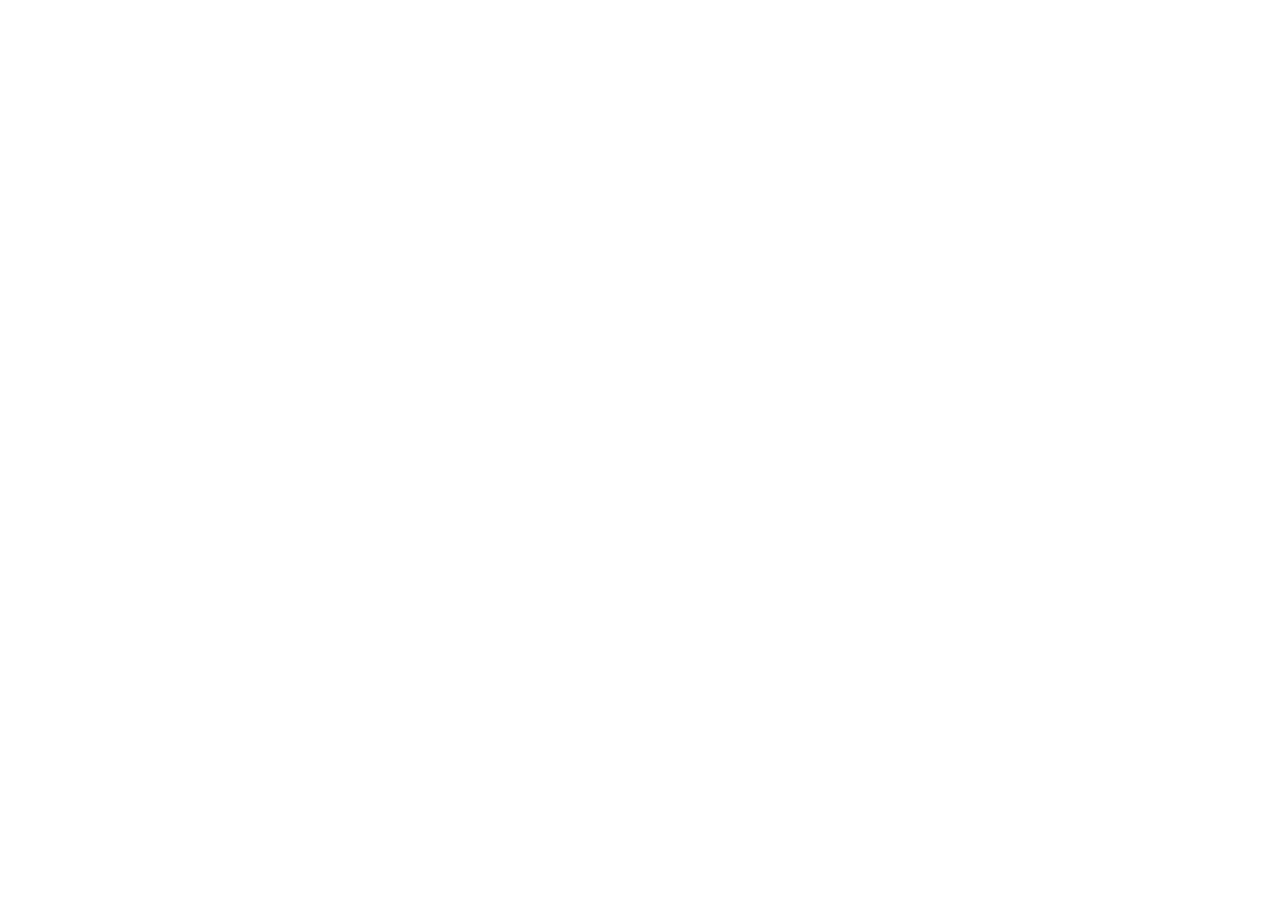
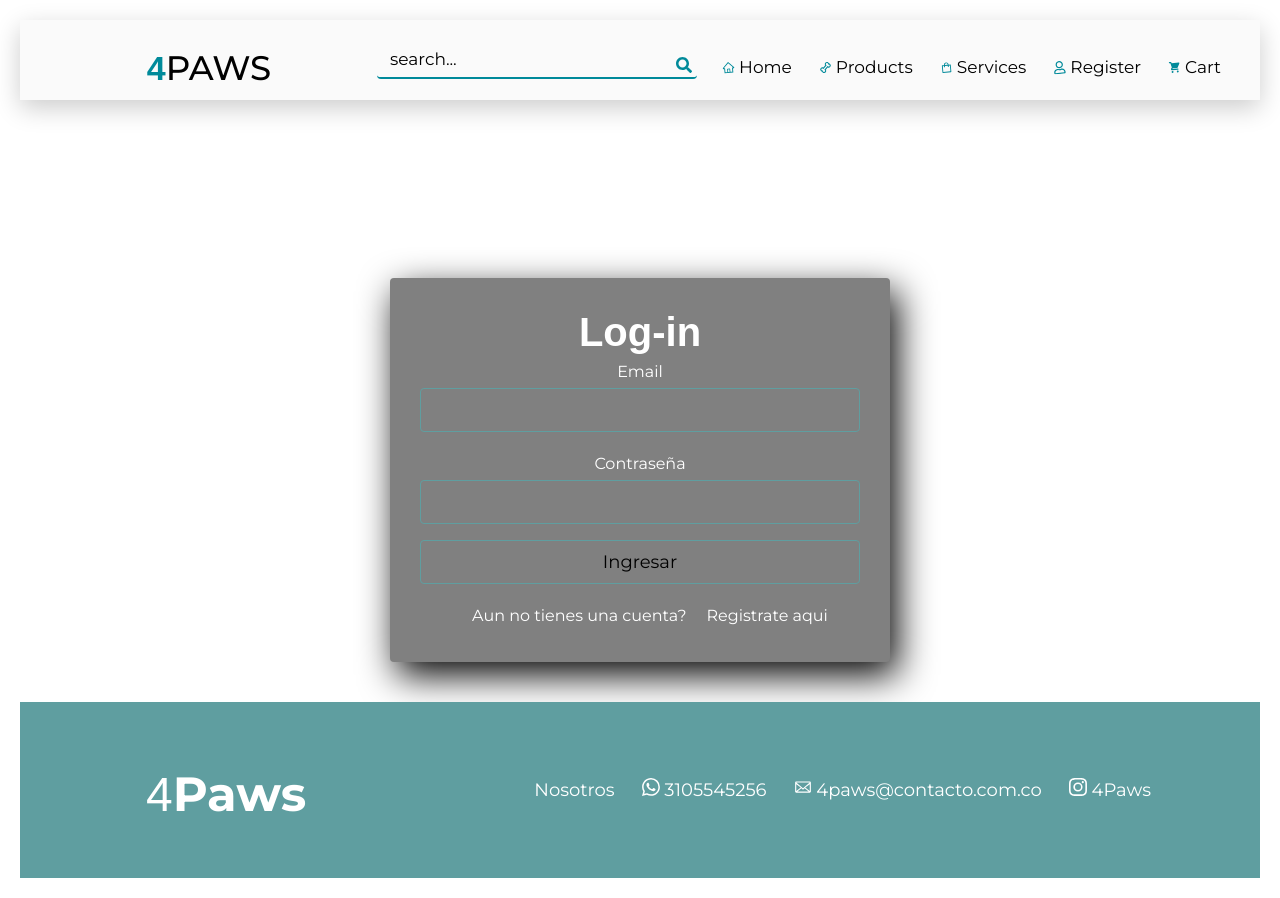
Before and after one commit to jpcortesg1/4-paws, a React (Vite) app in the folder client/: page /login in a window 1280 px wide. Before the commit this address had no page. Before the commit the page ends 800 px from the top, so only its background shows below. Built offline with nearby package versions, Linux system fonts and the light colour scheme.

Commit message:
se agrego clase producto, login

```diff
--- a/client/src/App.jsx
+++ b/client/src/App.jsx
@@ -3,6 +3,7 @@
 import Services from "./pages/services/Services";
 import Products from "./pages/products/Products";
 import Product from "./pages/product/Product";
+import Login from "./pages/login/Login";
 
 import { BrowserRouter, Routes, Route } from "react-router-dom";
 
@@ -19,6 +20,7 @@
           <Route path="/services" element={<Services />} />
           <Route path="/products" element={<Products />} />
           <Route path="/product" element={<Product />} />
+          <Route path="/login" element={<Login />} />
         </Routes>
       </BrowserRouter>
     </div>
--- a/client/src/components/topbar/Topbar.jsx
+++ b/client/src/components/topbar/Topbar.jsx
@@ -19,7 +19,7 @@
     <div className="topbar">
       <div className="topbarWrapper">
         <div className="topbarLeft">
-          <h1 className="topbarTitle">
+          <h1 className="topbarTitle" onClick={() => navigation("/")}>
             4<span>PAWS</span>
           </h1>
         </div>
@@ -89,45 +89,6 @@
           </div>
         </div>
       </div>
-      {/* <header class="header">
-        <div class="contenedor">
-          <div class="barra">
-            <a class="logo" href="#">
-              <h1 class="logo__nombre no-margin centrar-texto">
-                4<span class="logo__bold">{title}</span>
-              </h1>
-            </a>
-            <div className="search">
-              <input type="text" placeholder="Search..." />
-            </div>
-            <nav class="navegacion">
-              <a href="#" class="navegacion__enlace">
-                Inicio
-              </a>
-              <a href="#" class="navegacion__enlace">
-                Productos
-              </a>
-              <a href="#" class="navegacion__enlace">
-                Servicios
-              </a>
-              <a
-                class="navegacion__enlace"
-                onClick={() => navigation("/register")}
-              >
-                Register
-              </a>
-            </nav>
-          </div>
-        </div>
-
-        <div class="header__texto">
-          <h2 class="no-margin">4Paws es tu mejor herramienta</h2>
-          <p class="no-margin">
-            Aca podras adquirir productos, servicios y muchas cosas mas para tu
-            mascota
-          </p>
-        </div>
-      </header> */}
     </div>
   );
 }
--- a/client/src/pages/home/Home.jsx
+++ b/client/src/pages/home/Home.jsx
@@ -29,41 +29,41 @@
   return (
     <div className="home">
       <Topbar title="Martin" />
-      <div class="contenedor contenido-principal">
-        <main class="blog">
+      <div className="contenedor contenido-principal">
+        <main className="blog">
           <h3>Servicios mas usados</h3>
 
-          <article class="entrada">
-            <div class="entrada__imagen">
+          <article className="entrada">
+            <div className="entrada__imagen">
               <img
                 src="https://entrecaninos.co/sitio/wp-content/uploads/2022/04/ENTRECANINOS-2.png"
                 alt=""
               />
             </div>
 
-            <div class="entrada__contenido">
-              <h4 class="no-margin">Entrecaninos</h4>
+            <div className="entrada__contenido">
+              <h4 className="no-margin">Entrecaninos</h4>
               <p>
                 Guarderia canina ubicada en el aeropuerto internacional jose
                 maria cordova con diferentes paquetes posibles para dejar a tu
                 mascota en las mejores manos
               </p>
-              <a onClick={() => navigation("/product")} class="boton boton--primario">
+              <a onClick={() => navigation("/product")} className="boton boton--primario">
                 Ver mas
               </a>
             </div>
           </article>
 
-          <article class="entrada">
-            <div class="entrada__imagen">
+          <article className="entrada">
+            <div className="entrada__imagen">
               <img
                 src="https://files.rcnradio.com/2021-04/Paseador%20de%20perros.jpg"
                 alt=""
               />
             </div>
 
-            <div class="entrada__contenido">
-              <h4 class="no-margin">Jorge Granados</h4>
+            <div className="entrada__contenido">
+              <h4 className="no-margin">Jorge Granados</h4>
               <p>
                 Paseador canino con mas de 15 años de expereincia. Tu perro
                 podra experimentar nuevas experiencias y tener una excelente
@@ -71,72 +71,72 @@
                 tarifas que se adaptan a todas las personas. Contactame para mas
                 informacion
               </p>
-              <a href="entrada.html" class="boton boton--primario">
+              <a onClick={() => navigation("/product")} className="boton boton--primario">
                 Ver mas
               </a>
             </div>
           </article>
 
-          <article class="entrada">
-            <div class="entrada__imagen">
+          <article className="entrada">
+            <div className="entrada__imagen">
               <img
                 src="https://img.lalr.co/cms/2015/09/08165418/spacanino.jpg"
                 alt=""
               />
             </div>
 
-            <div class="entrada__contenido">
-              <h4 class="no-margin">Peluqueria Mascotas Felices</h4>
+            <div className="entrada__contenido">
+              <h4 className="no-margin">Peluqueria Mascotas Felices</h4>
               <p>
                 Peluqueria especializada en mascotas de todos los tipos.
                 Manejamos diferentes servicios desde baños simples hasta spa
                 completo con el mayor cuidado para tu mascota. Que estas
                 esperando.
               </p>
-              <a href="entrada.html" class="boton boton--primario">
+              <a onClick={() => navigation("/product")} className="boton boton--primario">
                 Ver mas
               </a>
             </div>
           </article>
         </main>
-        <aside class="sidebar">
+        <aside className="sidebar">
           <h3>Productos mas comprados</h3>
 
-          <ul class="cursos nopadding">
-            <li class="widget-curso">
-              <h4 class="no-margin">Kong</h4>
+          <ul className="cursos nopadding">
+            <li className="widget-curso">
+              <h4 className="no-margin">Kong</h4>
               <img
                 src="https://iconopet.com/sitio/wp-content/uploads/2015/10/035585111315-scaled.jpg"
                 alt=""
               />
-              <p class="widget-curso__label">
+              <p className="widget-curso__label">
                 Precio: 56.000
-                <p class="widget-curso__info">
+                <p className="widget-curso__info">
                   Indispensable para que tu mascota pueda estar tranquila en
                   casa y pueda estimular su gusto y olfato
                 </p>
               </p>
-              <a onClick={() => navigation('/producto')} class="boton">
+              <a onClick={() => navigation('/product')} className="boton boton--primario">
                 Mas Informacion
               </a>
             </li>
 
-            <li class="widget-curso">
-              <h4 class="no-margin">Comederos elevados</h4>
+            <li className="widget-curso">
+              <h4 className="no-margin">Comederos elevados</h4>
               <img
                 src="https://i0.wp.com/monamipetshop.com/wp-content/uploads/2021/05/Tazones-RUFO-min.png?fit=800%2C800&ssl=1"
                 alt=""
               />
-              <p class="widget-curso__label">
+              <p className="widget-curso__label">
                 Precio: 40.000
-                <span class="widget-curso__info">
+                <span className="widget-curso__info">
                   Comederos para mascotas. Sirve para todo tipo de mascotas y le
                   un toque mas elegante a tu casa y a tu mascota. Tenemos
                   diferentes precios y tamaños. Que estas esperando. Consigue el
                   tuyo ahora
                 </span>
               </p>
-              <a onClick={() => navigation('/producto')} class="boton">
+              <a onClick={() => navigation('/product')} className="boton boton--primario">
                 Mas Informacion
               </a>
             </li>
@@ -144,21 +144,21 @@
         </aside>
       </div>
 
-      <footer class="footer">
-        <div class="contenedor">
-          <div class="barra">
-            <a class="logo" href="index.html">
-              <h1 class="logo__nombre no-margin centrar-texto">
-                4<span class="logo__bold">Paws</span>
+      <footer className="footer">
+        <div className="contenedor">
+          <div className="barra">
+            <a className="logo" href="index.html">
+              <h1 className="logo__nombre no-margin centrar-texto">
+                4<span className="logo__bold">Paws</span>
               </h1>
             </a>
-            <nav class="navegacion">
-              <a href="nosotros.html" class="navegacion__enlace">
+            <nav className="navegacion">
+              <a href="nosotros.html" className="navegacion__enlace">
                 Nosotros
               </a>
-                <a href="whatsapp.com" class="navegacion__enlace"> <BsWhatsapp/> 3105545256</a>
-                <a href="gmail.com" class="navegacion__enlace"><GoMail/> 4paws@contacto.com.co</a>
-                <a href="instagram.com" class="navegacion__enlace"><BsInstagram /> 4Paws</a>
+                <a href="whatsapp.com" className="navegacion__enlace"> <BsWhatsapp/> 3105545256</a>
+                <a href="gmail.com" className="navegacion__enlace"><GoMail/> 4paws@contacto.com.co</a>
+                <a href="instagram.com" className="navegacion__enlace"><BsInstagram /> 4Paws</a>
 
 
             </nav>
--- a/client/src/pages/login/Login.jsx
+++ b/client/src/pages/login/Login.jsx
@@ -5,12 +5,6 @@
 import { BsInstagram, BsWhatsapp } from 'react-icons/bs';
 import { GoMail } from 'react-icons/go';
 
-// const nombre = document.getElementById("nombres");
-// const apellidos = document.getElementById("apellidos");
-// const email = document.getElementById("correo");
-// const contraseña = document.getElementById("contraseña");
-// const registrar = document.getElementById("registrar");
-// const listaInputs = document.querySelectorAll(".boton");
 const Login = () => {
 
     const { register, formState: { errors }, watch, handleSubmit } = useForm();
@@ -21,51 +15,70 @@
 return (
     <div>
         <Topbar title="Martin" />
+        <div className="contenedor">
+            <div className="barra">
+                <a className="logo" href="#">
+                    <h1 className="logo__nombre no-margin centrar-texto">4<span className="logo__bold">PAWS</span></h1>
+                </a>
+                <nav className="navegacion">
+                    <a href="#" className="navegacion__enlace">Inicio</a>
+                    <a href="#" className="navegacion__enlace">Productos</a>
+                    <a href="#" className="navegacion__enlace">Servicios</a>
+                    <a href="http://localhost:5173/register" className="navegacion__enlace">Perfil</a>
 
+                </nav>
+            </div>
+        </div>
 
-    <div class="loginCenter">
-    <h1>Login</h1>
-    <form method="post">
-      <div class="loginTxt_field">
-        <input class="loginInput" type="text" required/>
-        <span></span>
-        <label>Username</label>
-      </div>
-      <div class="loginTxt_field">
-        <input class="loginInput" type="password" required/>
-        <span></span>
-        <label>Password</label>
-      </div>
-      <div class="loginPass">Forgot Password?</div>
-      <input class="loginInput" type="submit" value="Login"/>
-      <div class="loginSignup_link">
-        No estas registrado <a href="#">Signup</a>
-      </div>
+    <form className="form-register" onSubmit={handleSubmit(onSubmit)}>
+    <h2>Log-in</h2>
+        <div>
+            <label>Email</label>
+            <input  type="email" {...register('email', {
+                required: true,
+                pattern: /^[^\s@]+@[^\s@]+\.[^\s@]+$/i
+            })}/>
+            {errors.email?.type === 'required' && <p>El campo email es requerido</p>}
+            {errors.email?.type === 'pattern' && <p>El formato de email es incorrecto</p>}
+        </div>
+
+        <div>
+            <label>Contraseña</label>
+            <input  type="password" {...register('password', {
+               required: true
+            })}/>
+            {errors.password?.type === 'required' && <p>El campo contraseña es requerido</p>}
+        </div>
+
+        <input type="submit" value="Ingresar" />
+
+        <div>
+            <label>Aun no tienes una cuenta?</label>
+            <a href="">Registrate aqui</a>
+        </div>
     </form>
-  </div>
 
-    <footer class="footer">
-        <div class="contenedor">
-          <div class="barra">
-            <a class="logo" href="index.html">
-              <h1 class="logo__nombre no-margin centrar-texto">
-                4<span class="logo__bold">Paws</span>
+    <footer className="footer">
+        <div className="contenedor">
+          <div className="barra">
+            <a className="logo" href="index.html">
+              <h1 className="logo__nombre no-margin centrar-texto">
+                4<span className="logo__bold">Paws</span>
               </h1>
             </a>
-            <nav class="navegacion">
-              <a href="nosotros.html" class="navegacion__enlace">
+            <nav className="navegacion">
+              <a href="nosotros.html" className="navegacion__enlace">
                 Nosotros
               </a>
+                <a href="whatsapp.com" className="navegacion__enlace"> <BsWhatsapp/> 3105545256</a>
+                <a href="gmail.com" className="navegacion__enlace"><GoMail/> 4paws@contacto.com.co</a>
+                <a href="instagram.com" className="navegacion__enlace"><BsInstagram /> 4Paws</a>
 
-                <a href="whatsapp.com" class="navegacion__enlace"> <BsWhatsapp/> 3105545256</a>
-                <a href="gmail.com" class="navegacion__enlace"><GoMail/> 4paws@contacto.com.co</a>
-                <a href="instagram.com" class="navegacion__enlace"><BsInstagram /> 4Paws</a>
 
             </nav>
           </div>
         </div>
       </footer>
-
 </div>
 
    );
--- a/client/src/pages/product/product.css
+++ b/client/src/pages/product/product.css
@@ -69,4 +69,5 @@
   margin-left: 3rem;
   box-shadow: 7px 13px 30px #000;
   border-radius: 10px;
+  padding: 1rem;
 }
--- a/client/src/pages/product/product.jsx
+++ b/client/src/pages/product/product.jsx
@@ -3,6 +3,9 @@
 import { FaCss3Alt } from "react-icons/fa";
 import "./product.css";
 import Topbar from "../../components/topbar/Topbar";
+import { BsInstagram, BsWhatsapp } from 'react-icons/bs';
+import { GoMail } from 'react-icons/go';
+
 
 export default function Products() {
   return (
@@ -37,22 +40,19 @@
     </div>
   </div>
 
-    <footer class="footer">
-        <div class="contenedor">
-          <div class="barra">
-            <a class="logo" href="index.html">
-              <h1 class="logo__nombre no-margin centrar-texto">
-                4<span class="logo__bold">Paws</span>
+  <footer className="footer">
+    <div className="contenedor">
+      <div className="barra">
+        <a className="logo" href="index.html">
+          <h1 className="logo__nombre no-margin centrar-texto">
+            4<span className="logo__bold">Paws</span>
           </h1>
         </a>
-            <nav class="navegacion">
-              <a href="nosotros.html" class="navegacion__enlace">
-                Nosotros
-              </a>
-
-                <a href="whatsapp.com" class="navegacion__enlace"> <BsWhatsapp/> 3105545256</a>
-                <a href="gmail.com" class="navegacion__enlace"><GoMail/> 4paws@contacto.com.co</a>
-                <a href="instagram.com" class="navegacion__enlace"><BsInstagram /> 4Paws</a>
+          <nav className="navegacion">
+            <a href="nosotros.html" className="navegacion__enlace">Nosotros</a>
+            <a href="whatsapp.com" className="navegacion__enlace"> <BsWhatsapp/> 3105545256</a>
+            <a href="gmail.com" className="navegacion__enlace"><GoMail/> 4paws@contacto.com.co</a>
+            <a href="instagram.com" className="navegacion__enlace"><BsInstagram /> 4Paws</a>
 
           </nav>
       </div>
--- a/client/src/pages/products/Products.jsx
+++ b/client/src/pages/products/Products.jsx
@@ -160,22 +160,22 @@
             <div className="linea"></div>
         </div>
     </div>
-    <footer class="footer">
-        <div class="contenedor">
-          <div class="barra">
-            <a class="logo" href="index.html">
-              <h1 class="logo__nombre no-margin centrar-texto">
-                4<span class="logo__bold">Paws</span>
+    <footer className="footer">
+        <div className="contenedor">
+          <div className="barra">
+            <a className="logo" href="index.html">
+              <h1 className="logo__nombre no-margin centrar-texto">
+                4<span className="logo__bold">Paws</span>
               </h1>
             </a>
-            <nav class="navegacion">
-              <a href="nosotros.html" class="navegacion__enlace">
+            <nav className="navegacion">
+              <a href="nosotros.html" className="navegacion__enlace">
                 Nosotros
               </a>
 
-                <a href="whatsapp.com" class="navegacion__enlace"> <BsWhatsapp/> 3105545256</a>
-                <a href="gmail.com" class="navegacion__enlace"><GoMail/> 4paws@contacto.com.co</a>
-                <a href="instagram.com" class="navegacion__enlace"><BsInstagram /> 4Paws</a>
+                <a href="whatsapp.com" className="navegacion__enlace"> <BsWhatsapp/> 3105545256</a>
+                <a href="gmail.com" className="navegacion__enlace"><GoMail/> 4paws@contacto.com.co</a>
+                <a href="instagram.com" className="navegacion__enlace"><BsInstagram /> 4Paws</a>
 
             </nav>
           </div>
--- a/client/src/pages/register/Register.jsx
+++ b/client/src/pages/register/Register.jsx
@@ -1,14 +1,11 @@
 import { FaCss3Alt } from "react-icons/fa";
 import Topbar from "../../components/topbar/Topbar";
 import "./register.css";
+import { useNavigate } from "react-router-dom";
 import { appendErrors, useForm } from "react-hook-form"
+import { BsInstagram, BsWhatsapp } from 'react-icons/bs';
+import { GoMail } from 'react-icons/go';
 
-// const nombre = document.getElementById("nombres");
-// const apellidos = document.getElementById("apellidos");
-// const email = document.getElementById("correo");
-// const contraseña = document.getElementById("contraseña");
-// const registrar = document.getElementById("registrar");
-// const listaInputs = document.querySelectorAll(".boton");
 const Register = () => {
 
     const { register, formState: { errors }, watch, handleSubmit } = useForm();
@@ -16,19 +13,26 @@
     const onSubmit = (data) => {
         console.log(data);
     }
+
+    const navigate = useNavigate();
+
+    const navigation = (url) => {
+        navigate(url);
+      };
+
 return (
     <div>
         <Topbar title="Martin" />
-        <div class="contenedor">
-            <div class="barra">
-                <a class="logo" href="#">
-                    <h1 class="logo__nombre no-margin centrar-texto">4<span class="logo__bold">PAWS</span></h1>
+        <div className="contenedor">
+            <div className="barra">
+                <a className="logo" href="#">
+                    <h1 className="logo__nombre no-margin centrar-texto">4<span className="logo__bold">PAWS</span></h1>
                 </a>
-                <nav class="navegacion">
-                    <a href="#" class="navegacion__enlace">Inicio</a>
-                    <a href="#" class="navegacion__enlace">Productos</a>
-                    <a href="#" class="navegacion__enlace">Servicios</a>
-                    <a href="http://localhost:5173/register" class="navegacion__enlace">Perfil</a>
+                <nav className="navegacion">
+                    <a href="#" className="navegacion__enlace">Inicio</a>
+                    <a href="#" className="navegacion__enlace">Productos</a>
+                    <a href="#" className="navegacion__enlace">Servicios</a>
+                    <a href="http://localhost:5173/register" className="navegacion__enlace">Perfil</a>
 
                 </nav>
             </div>
@@ -126,29 +130,30 @@
             })}/>
             {errors.termsconditions?.type === 'required' && <p>Debes aceptar los terminos y condiciones</p>}
         </div>
-        <input type="submit" value="Enviar" />
+        <input type="submit" value="Registrarme" />
 
         <div>
             <label>Ya tienes una cuenta?</label>
-            <a href="">Ingresa aqui</a>
+            <a onClick={() => navigation("/login")} className="IrLogin">Ingresa aqui</a>
         </div>
     </form>
 
-    <footer class="footer">
-        <div class="contenedor">
-          <div class="barra">
-            <a class="logo" href="index.html">
-              <h1 class="logo__nombre no-margin centrar-texto">
-                4<span class="logo__bold">Paws</span>
+    <footer className="footer">
+        <div className="contenedor">
+          <div className="barra">
+            <a className="logo" href="index.html">
+              <h1 className="logo__nombre no-margin centrar-texto">
+                4<span className="logo__bold">Paws</span>
               </h1>
             </a>
-            <nav class="navegacion">
-              <a href="nosotros.html" class="navegacion__enlace">
+            <nav className="navegacion">
+              <a href="nosotros.html" className="navegacion__enlace">
                 Nosotros
               </a>
-                <a href="contacto.html" class="navegacion__enlace">3105545256</a>
-                <a href="contacto.html" class="navegacion__enlace">4paws@contacto.com.co</a>
-                <a href="contacto.html" class="navegacion__enlace">4Paws</a>
+
+                <a href="whatsapp.com" className="navegacion__enlace"> <BsWhatsapp/> 3105545256</a>
+                <a href="gmail.com" className="navegacion__enlace"><GoMail/> 4paws@contacto.com.co</a>
+                <a href="instagram.com" className="navegacion__enlace"><BsInstagram /> 4Paws</a>
 
             </nav>
           </div>
--- a/client/src/pages/register/register.css
+++ b/client/src/pages/register/register.css
@@ -5,11 +5,11 @@
 }
 
 .form-register{
-    width: 400px;
+    width: 500px;
     background-color: gray;
     padding: 30px;
     margin: auto;
-    margin-top: 20px;
+    margin-top: 2px;
     border-radius: 4px;
     color: white;
     box-shadow: 7px 13px 37px #000;
@@ -83,4 +83,6 @@
 
 .footer a:hover{
     text-decoration: none;
+    color: white;
+
   }
--- a/client/src/pages/services/services.jsx
+++ b/client/src/pages/services/services.jsx
@@ -165,17 +165,17 @@
             <div className="linea"></div>
             </div>
     </div>
-    <footer class="footer">
-        <div class="contenedor">
-            <div class="barra">
-                <a class="logo" href="index.html">
-                    <h1 class="logo__nombre no-margin centrar-texto">4<span class="logo__bold">Paws</span></h1>
+    <footer className="footer">
+        <div className="contenedor">
+            <div className="barra">
+                <a className="logo" href="index.html">
+                    <h1 className="logo__nombre no-margin centrar-texto">4<span className="logo__bold">Paws</span></h1>
                 </a>
-                <nav class="navegacion">
-                    <a href="nosotros.html" class="navegacion__enlace">Nosotros</a>
-                        <a  href="contacto.html" class="navegacion__enlace ">3105545256</a>
-                        <a href="contacto.html" class="navegacion__enlace">4paws@contacto.com.co</a>
-                        <a href="contacto.html" class="navegacion__enlace fa fa-instagram">4Paws</a>
+                <nav className="navegacion">
+                    <a href="nosotros.html" className="navegacion__enlace">Nosotros</a>
+                        <a  href="contacto.html" className="navegacion__enlace ">3105545256</a>
+                        <a href="contacto.html" className="navegacion__enlace">4paws@contacto.com.co</a>
+                        <a href="contacto.html" className="navegacion__enlace fa fa-instagram">4Paws</a>
 
                 </nav>
             </div>
```
Lines whose indentation alone changed are shown as unchanged.
